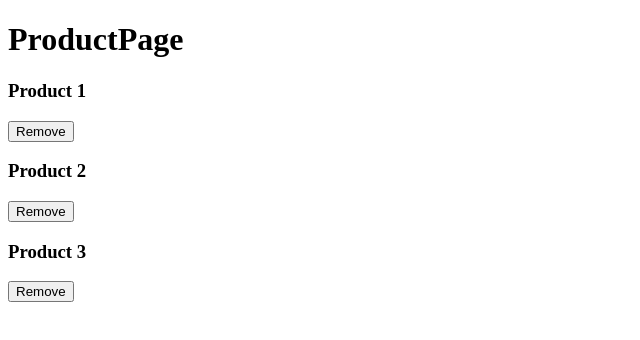
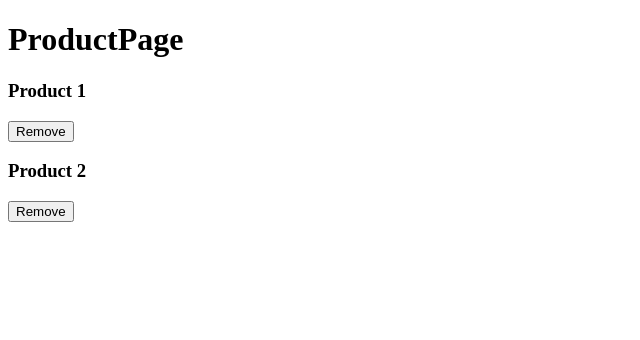
Before and after one commit to sontv8/web502-we17302, a React (Vite) app in the folder react/: page /products in a window 1280 px wide. Shown: the top 340 px of the page, without its empty margins (0-640 px from the left). Built offline with nearby package versions, Linux system fonts and the light colour scheme; data requests are answered from the project's data file.

Commit message:
Buổi 5: remove product

```diff
--- a/react/db.json
+++ b/react/db.json
@@ -9,11 +9,6 @@
       "id": 2,
       "name": "Product 2",
       "image": "http://picsum.photo/200/00"
-        },
-        {
-            "id": 3,
-            "name": "Product 3",
-            "image": "http://picsum.photo/200/00"
     }
   ]
 }
--- a/react/src/App.jsx
+++ b/react/src/App.jsx
@@ -2,15 +2,22 @@ import { Routes, Route } from 'react-router-dom'
 import HomePage from './pages/HomePage'
 import ProductPage from './pages/Product'
 import ProductDetailPage from './pages/ProductDetail'
+import React, { useEffect, useState } from 'react'
 
 function App() {
+  const [products, setProducts] = useState([])
+  useEffect(() => {
+    fetch('http://localhost:3000/products')
+      .then(response => response.json())
+      .then(data => setProducts(data))
+  }, [])
   return (
     <div className="App">
       <Routes>
         <Route path="/">
           <Route index element={<HomePage />} />
           <Route path="products">
-            <Route index element={<ProductPage />} />
+            <Route index element={<ProductPage products={products} />} />
             <Route path=":id" element={<ProductDetailPage />} />
           </Route>
         </Route>
--- a/react/src/pages/Product.jsx
+++ b/react/src/pages/Product.jsx
@@ -1,12 +1,11 @@
-import React, { useEffect, useState } from 'react'
 
-const ProductPage = () => {
-    const [products, setProducts] = useState([])
-    useEffect(() => {
-        fetch('http://localhost:3000/products')
-            .then(response => response.json())
-            .then(data => setProducts(data))
-    }, [])
+
+const ProductPage = ({ products }) => {
+    const removeProduct = (id) => {
+        fetch('http://localhost:3000/products/' + id, {
+            method: 'DELETE'
+        })
+    }
     return (
         <div>
             <h1>ProductPage</h1>
@@ -15,7 +14,7 @@ const ProductPage = () => {
                     return (
                         <div key={item.id}>
                             <h3>{item.name}</h3>
-                            <button>Remove</button>
+                            <button onClick={() => removeProduct(item.id)}>Remove</button>
                         </div>
                     )
                 })}
```
Lines whose indentation alone changed are shown as unchanged.
